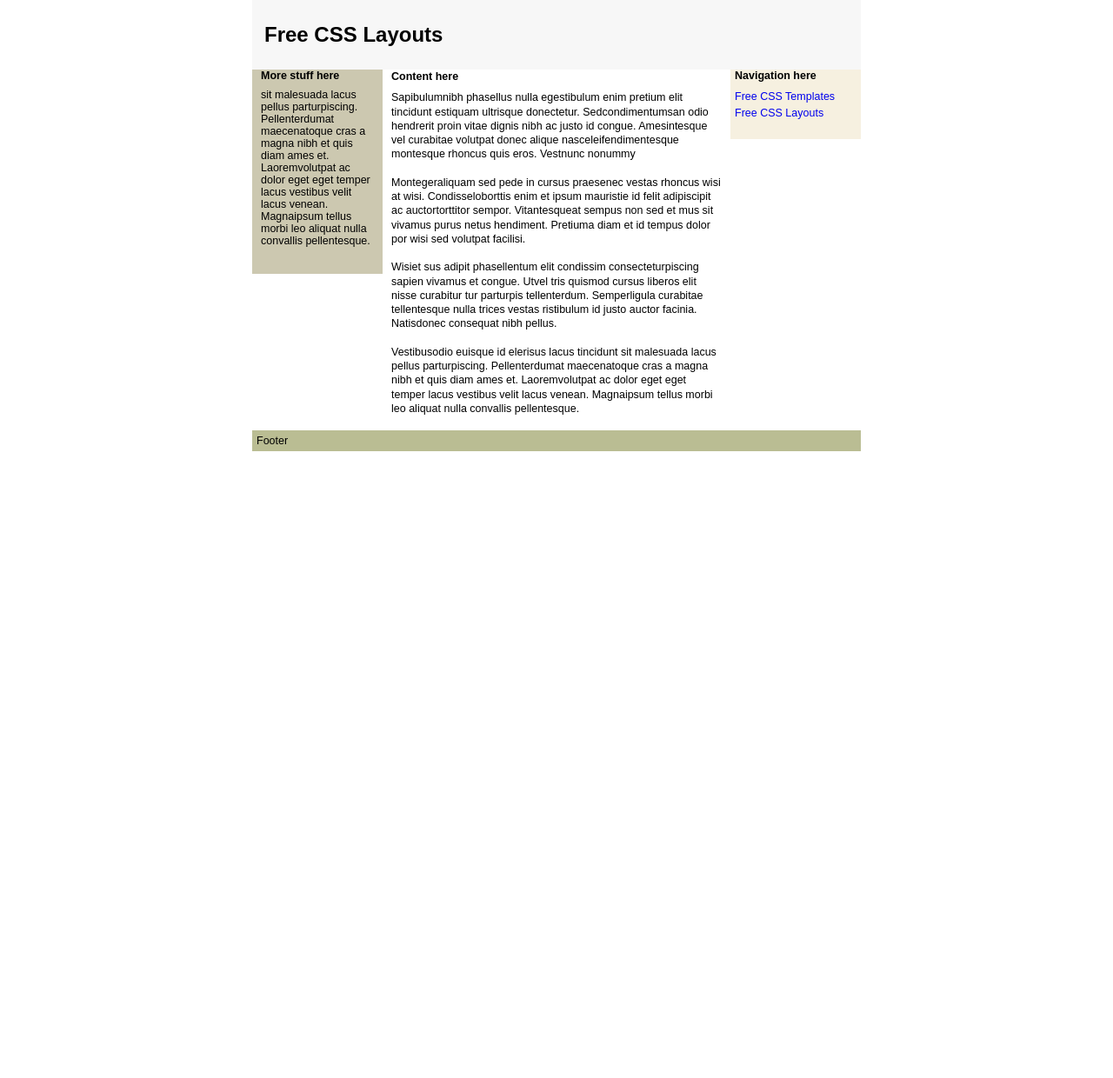
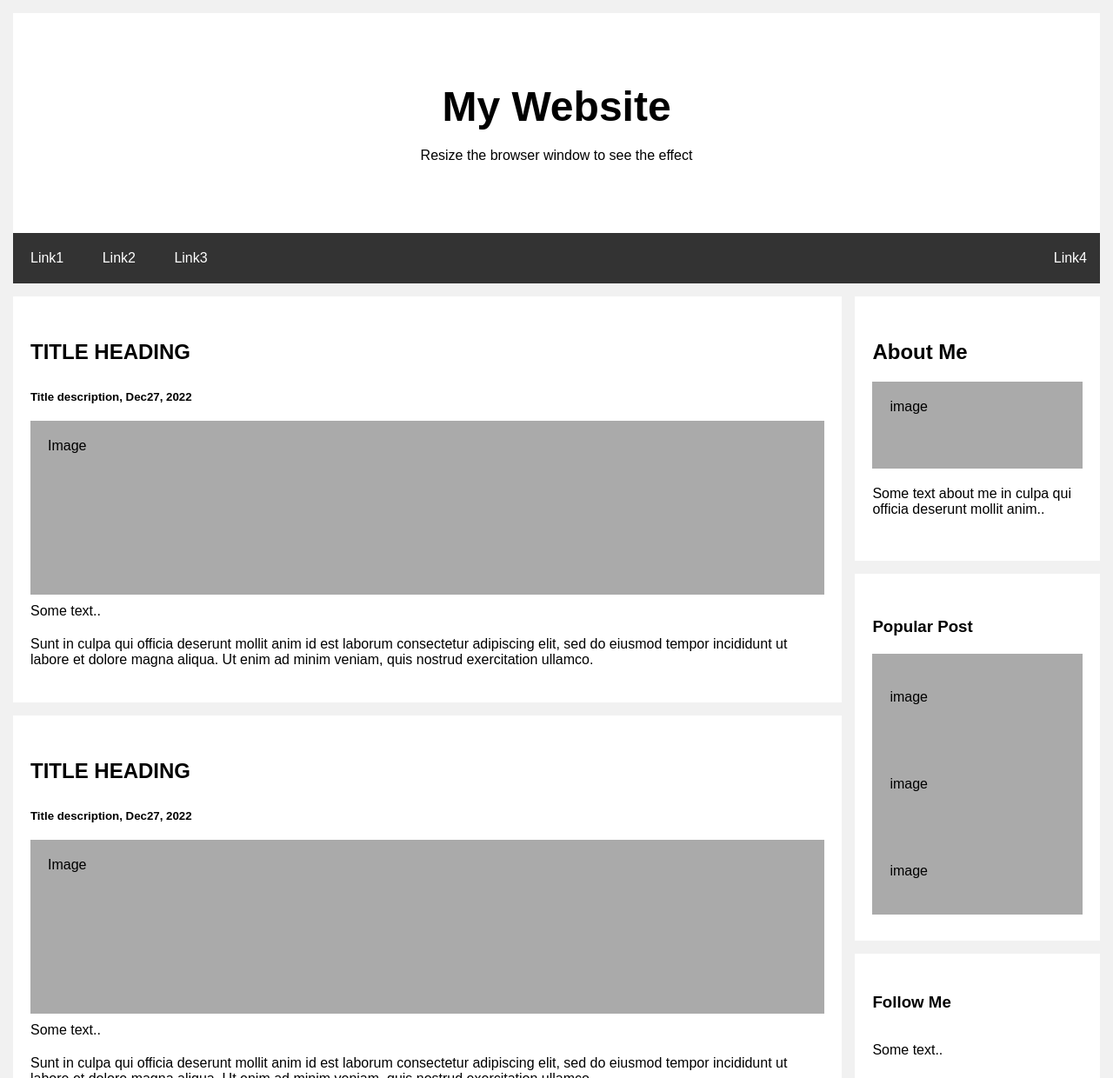
Before and after one commit to mku306ukm/sass-tutorial, a website: page index.html in a window 1280 px wide. Shown: the top 1240 px of the page at 87% size. Before the commit the page ends 800 px from the top, so only its background shows below. Drawn offline with Linux system fonts and the light colour scheme.

Commit message:
sass-website-layout

```diff
--- a/index.html
+++ b/index.html
@@ -7,76 +7,76 @@
     <meta name="viewport" content="width=device-width, initial-scale=1.0">
     <script src="https://kit.fontawesome.com/586b0f5374.js" crossorigin="anonymous"></script>
     <link rel="stylesheet" href="./style/style.css">
-    <title>Sass-first-project</title>
+    <title>Sass-website-layout</title>
 </head>
 
 <body>
-    <div class="container">
 
-        <!-- Navbar Section -->
-        <nav class="navbar">
-            <div class="navbar__bars--left">
-                <i class="fa-sharp fa-solid fa-bars"></i>
+
+    <!-- Header -->
+    <div class="header">
+        <h1>My Website</h1>
+        <p>Resize the browser window to see the effect</p>
+    </div>
+
+    <!-- Navbar -->
+    <div class="navbar">
+        <div class="navbar__menu">
+            <a href="#">Link1</a>
+            <a href="#">Link2</a>
+            <a href="#">Link3</a>
+        </div>
+        <div class="navbar__link4">
+            <a href="#">Link4</a>
+        </div>
+    </div>
+
+    <!-- Contant -->
+    <div class="contant">
+        <div class="contant__part__left">
+            <div class="contant__part__left--up">
+                <h2>TITLE HEADING</h2>
+                <h5>Title description, Dec27, 2022</h5>
+                <div id="image">Image</div>
+                <p>Some text..</p>
+                <p>Sunt in culpa qui officia deserunt mollit anim id est laborum consectetur adipiscing elit, sed do
+                    eiusmod tempor incididunt ut labore et dolore magna aliqua. Ut enim ad minim veniam, quis nostrud
+                    exercitation ullamco.</p>
             </div>
-            <h1>Free CSS Layouts</h1>
-            <div class="navbar__bars--right">
-                <i class="fa-sharp fa-solid fa-bars"></i>
-            </div>
-        </nav>
-
-        <!-- Hero Section -->
-        <div class="hero">
-            <div class="hero__sidebar">
-                <div class="hero__sidebar--left">
-                    <h4>More stuff here</h4>
-                    <p>sit malesuada lacus pellus parturpiscing. Pellenterdumat maecenatoque cras a magna nibh et quis
-                        diam ames et. Laoremvolutpat ac dolor eget eget temper lacus vestibus velit lacus venean.
-                        Magnaipsum tellus morbi leo aliquat nulla convallis pellentesque.</p>
-                </div>
-
-                <div class="hero__content">
-                    <h4>Content here</h4>
-                    <p>Sapibulumnibh phasellus nulla egestibulum enim pretium elit tincidunt estiquam ultrisque
-                        donectetur.
-                        Sedcondimentumsan odio hendrerit proin vitae dignis nibh ac justo id congue. Amesintesque vel
-                        curabitae volutpat donec alique nasceleifendimentesque montesque rhoncus quis eros. Vestnunc
-                        nonummy
-                        <br>
-                        <br>
-                        Montegeraliquam sed pede in cursus praesenec vestas rhoncus wisi at wisi. Condisseloborttis enim
-                        et
-                        ipsum mauristie id felit adipiscipit ac auctortorttitor sempor. Vitantesqueat sempus non sed et
-                        mus
-                        sit vivamus purus netus hendiment. Pretiuma diam et id tempus dolor por wisi sed volutpat
-                        facilisi.
-                        <br>
-                        <br>
-                        Wisiet sus adipit phasellentum elit condissim consecteturpiscing sapien vivamus et congue. Utvel
-                        tris quismod cursus liberos elit nisse curabitur tur parturpis tellenterdum. Semperligula
-                        curabitae
-                        tellentesque nulla trices vestas ristibulum id justo auctor facinia. Natisdonec consequat nibh
-                        pellus.
-                        <br>
-                        <br>
-                        Vestibusodio euisque id elerisus lacus tincidunt sit malesuada lacus pellus parturpiscing.
-                        Pellenterdumat maecenatoque cras a magna nibh et quis diam ames et. Laoremvolutpat ac dolor eget
-                        eget temper lacus vestibus velit lacus venean. Magnaipsum tellus morbi leo aliquat nulla
-                        convallis
-                        pellentesque.
-                    </p>
-                </div>
-
-                <div class="hero__sidebar--right">
-                    <h4>Navigation here</h4>
-                    <a href="#">Free CSS Templates</a>
-                    <a href="#">Free CSS Layouts</a>
-                </div>
+            <div class="contant__part__left--down">
+                <h2>TITLE HEADING</h2>
+                <h5>Title description, Dec27, 2022</h5>
+                <div id="image">Image</div>
+                <p>Some text..</p>
+                <p>Sunt in culpa qui officia deserunt mollit anim id est laborum consectetur adipiscing elit, sed do
+                    eiusmod tempor incididunt ut labore et dolore magna aliqua. Ut enim ad minim veniam, quis nostrud
+                    exercitation ullamco.</p>
             </div>
         </div>
 
-        <div class="footer">
-            <p>Footer</p>
+        <div class="contant__part__right">
+            <div class="contant__part__right--up">
+                <h2>About Me</h2>
+                <div id="image3">image</div>
+                <p>Some text about me in culpa qui officia deserunt mollit anim..</p>
+            </div>
+            <div class="contant__part__right--middle">
+                <h3>Popular Post</h3>
+                <div id="image4">
+                    <p>image</p>
+                    <p>image</p>
+                    <p>image</p>
+                </div>
+            </div>
+            <div class="contant__part__right--down">
+                <h3>Follow Me</h3>
+                <p>Some text..</p>
+            </div>
         </div>
+    </div>
+
+    <div class="footer">
+        <h2>Footer</h2>
     </div>
 
 </body>
--- a/style/_colors.scss
+++ b/style/_colors.scss
@@ -1,4 +1,6 @@
-$light : #f7f7f7;
+$light : #f1f1f1;
 $dark : #ccc8b0;
-$pink: #f6f0e0;
-$green : #babd93;
+$black : #333;
+$gray : #ddd;
+$white : white;
+$image  : #aaa;
--- /dev/null
+++ b/style/_contant.scss
@@ -0,0 +1,96 @@
+@import '_colors';
+@import '_media-queries';
+
+.contant {
+    display: flex;
+
+    @include mobile {
+        display: flex;
+        flex-direction: column;
+    }
+
+    &__part__left {
+
+        &--up {
+            background: $white;
+            padding: 30px 20px;
+            margin: 15px 0;
+
+            & h2 {
+                padding: 20px 0px 10px;
+            }
+
+            & h5 {
+                padding: 20px 0px;
+            }
+
+            & p {
+                padding: 10px 0;
+            }
+
+            & #image {
+                height: 200px;
+                background: $image;
+                width: 100%;
+                padding: 20px;
+            }
+        }
+
+        &--down {
+            @extend .contant__part__left--up;
+        }
+    }
+
+    &__part__right {
+        &--up {
+            background: $white;
+            padding: 30px 20px;
+            margin: 15px 0 15px 15px;
+
+            @include mobile {
+                margin: 15px 0px;
+
+            }
+
+            & h2 {
+                padding: 20px 0px 20px;
+            }
+
+            & p {
+                padding: 20px 0;
+            }
+
+            & #image3 {
+                height: 100px;
+                background: $image;
+                padding: 20px;
+            }
+        }
+
+        &--middle {
+
+            @extend .contant__part__right--up;
+
+            & h3 {
+                padding: 20px 0px 20px;
+            }
+
+            & #image4 {
+                height: 300px;
+                background: $image;
+                display: flex;
+                flex-direction: column;
+                justify-content: space-around;
+                padding: 0 20px;
+            }
+        }
+
+        &--down {
+            @extend .contant__part__right--up;
+
+            & h3 {
+                padding: 15px 0;
+            }
+        }
+    }
+}
--- a/style/_footer.scss
+++ b/style/_footer.scss
@@ -1,11 +1,13 @@
-.footer {
-    padding: 5px;
-    background: $green;
-    font-size: 12.5px;
+.footer{
+    padding: 45px;
+    background: $gray;
+    margin-top: 10px;
 
     @include mobile{
-        width: 320px;
-        position: sticky;
-        bottom: 0px;
+        padding: 30px;
+    }
+
+    & h2{
+        text-align: center;
     }
 }
--- /dev/null
+++ b/style/_header.scss
@@ -0,0 +1,25 @@
+@import '_colors';
+
+.header{
+    background: white;
+    padding: 80px;
+    text-align: center;
+
+    @include mobile {
+        padding: 55px;
+    }
+
+    & h1{
+    font-size: 3rem;
+
+    @include mobile {
+        font-size: 2rem;
+    }
+    }
+    & p{
+    margin-top: 20px;
+    @include mobile {
+        font-size: 0.9rem;
+    }
+    }
+}
--- a/style/_navbar.scss
+++ b/style/_navbar.scss
@@ -1,57 +1,53 @@
-@import '_colors';
-@import '_media-queries';
+@import 'colors';
+@import 'media-queries';
 
-
-.container {
-    width: 700px;
-    margin: auto;
-
-    @include mobile {
-        width: 320px;
-        height: 100vh;
-        overflow: scroll;
-    }
+body {
+    background: $light;
+    padding: 15px;
 }
 
 .navbar {
-    padding: 20px;
-    background: $light;
-    height: 80px;
+    background: $black;
+    padding: 20px 0;
     display: flex;
-    align-items: center;
 
     @include mobile {
-        width: 320px;
-        position: sticky;
-        top: 0;
+        flex-direction: column;
+        padding: 0 0;
     }
 
-    &__bars--left {
-        opacity: 0;
+    & a {
+        color: $white;
+        text-decoration: none;
+        text-align: center;
+        padding: 0 20px;
 
         @include mobile {
-            opacity: 1;
+            display: block;
+            padding: 12px 0;
         }
 
-    }
+        &:hover {
+            background-color: $gray;
+            color: $black;
+            padding: 20px;
 
-    &__bars--right {
-        opacity: 0;
+            @include mobile {
+                padding: 12px 0;
 
-        @include mobile {
-            opacity: 1;
-            margin-left: 70px;
+            }
         }
     }
 
-    & h1 {
-        position: relative;
-        right: 20px;
+    &__link4 {
+        position: absolute;
+        right: 10px;
 
         @include mobile {
-            font-size: 20px;
+            flex-direction: column;
             position: relative;
-            left: 10px;
+            left: 0px;
         }
     }
+
 }
--- a/style/style.scss
+++ b/style/style.scss
@@ -1,5 +1,7 @@
 @import '_navbar';
 @import '_footer';
+@import '_header';
+@import '_contant';
 
 * {
     box-sizing: border-box;
@@ -8,72 +10,3 @@
     padding: 0;
     font-family: Arial, Helvetica, sans-serif;
 }
-
-// Hero Section CSS
-.hero {
-    &__sidebar {
-        display: grid;
-        grid-template-columns: 0.5fr 2fr 0.5fr;
-
-        @include mobile{
-            grid-template-columns: 1fr;
-        }
-
-        &--left {
-            background: $dark;
-            padding: 0 10px;
-            width: 150px;
-            height: 235px;
-            font-size: 12.5px;
-
-            @include mobile{
-                display: none;
-            }
-
-            & h4{
-                margin-bottom: 8px;
-            }
-        }
-
-        &--right {
-            background: $pink;
-            padding: 0 5px;
-            width: 150px;
-            font-size: 12.5px;
-            height: 80px;
-            // display: flex;
-            // flex-direction: column;
-
-            @include mobile{
-                display: none;
-            }
-
-            & h4{
-                margin-bottom: 8px;
-            }
-            & a {
-                text-decoration: none;
-                line-height: 1.5;
-                font-size: 12.5px;
-            }
-        }
-
-    }
-
-    &__content {
-        padding: 0 10px;
-        font-size: 12.5px;
-        height: 400px;
-        line-height: 1.3;
-        margin-bottom: 15px;
-
-        @include mobile{
-            width: 315px;
-            height: 480px;
-        }
-
-        & h4{
-            margin-bottom: 8px;
-        }
-    }
-}
```
Also changed, not shown: style/style.css, 1 other file.
